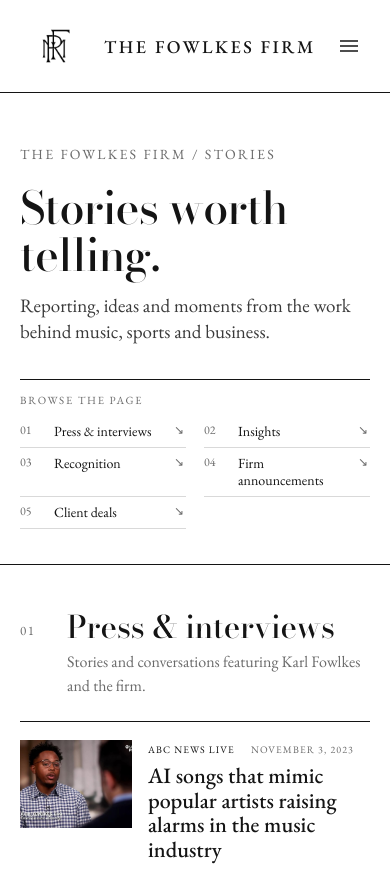
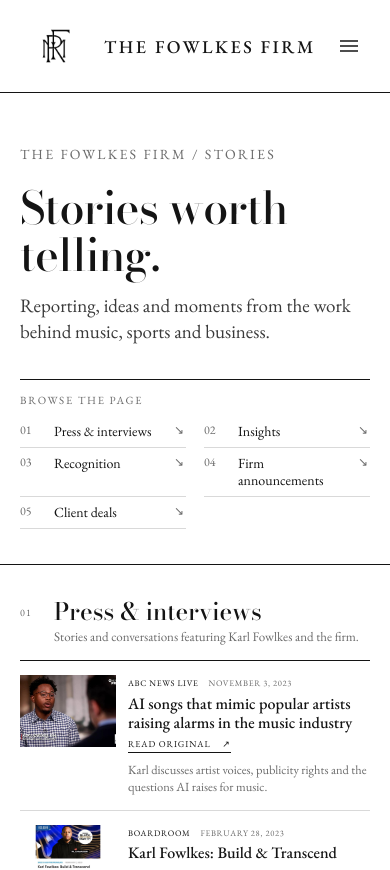
Before and after one commit to josuekenge/fowlkes-firm, a React (Vite) app: page /articles in a window 390 px wide. Shown: the top 870 px of the page. Built offline with nearby package versions, Linux system fonts and the light colour scheme.

Commit message:
Articles: compact side-by-side story rows on phones

```diff
--- a/src/index.css
+++ b/src/index.css
@@ -985,3 +985,18 @@
   .cl-list:not(.open) li:nth-child(n + 6) { display: none; }
   .cl-more { display: flex; }
 }
+
+/* phones: articles rows stay side by side, everything scaled down */
+@media (max-width: 600px) {
+  .story-section + .story-section { margin-top: 12px; }
+  .story-section-head { grid-template-columns: 26px minmax(0, 1fr); gap: 8px; padding: 22px 0 14px; }
+  .story-section-number { padding-top: 6px; font-size: 10px; }
+  .story-section-head h2 { font-size: 24px; }
+  .story-section-head p { margin-top: 4px; font-size: 13px; line-height: 1.4; }
+  .story-row { grid-template-columns: 96px minmax(0, 1fr); gap: 6px 12px; padding: 14px 0; }
+  .story-image { height: 72px; }
+  .story-meta { gap: 2px 10px; font-size: 8.5px; letter-spacing: .08em; }
+  .story-row h3 { margin: 4px 0 6px; font-size: 16px; line-height: 1.2; }
+  .story-action { font-size: 9px; letter-spacing: .1em; }
+  .story-note p { font-size: 12.5px; line-height: 1.4; color: var(--muted); }
+}
```
